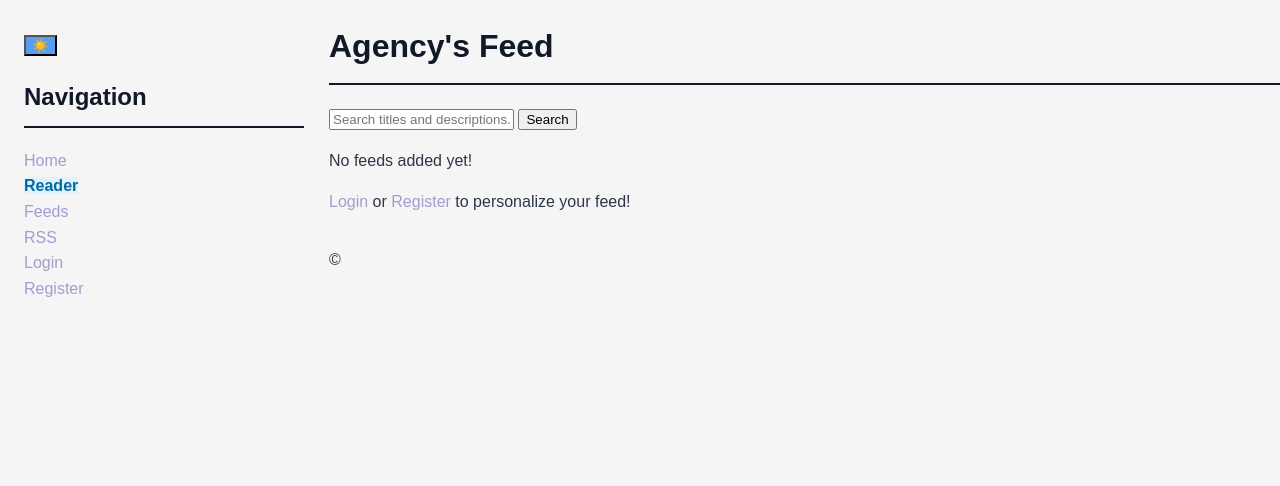
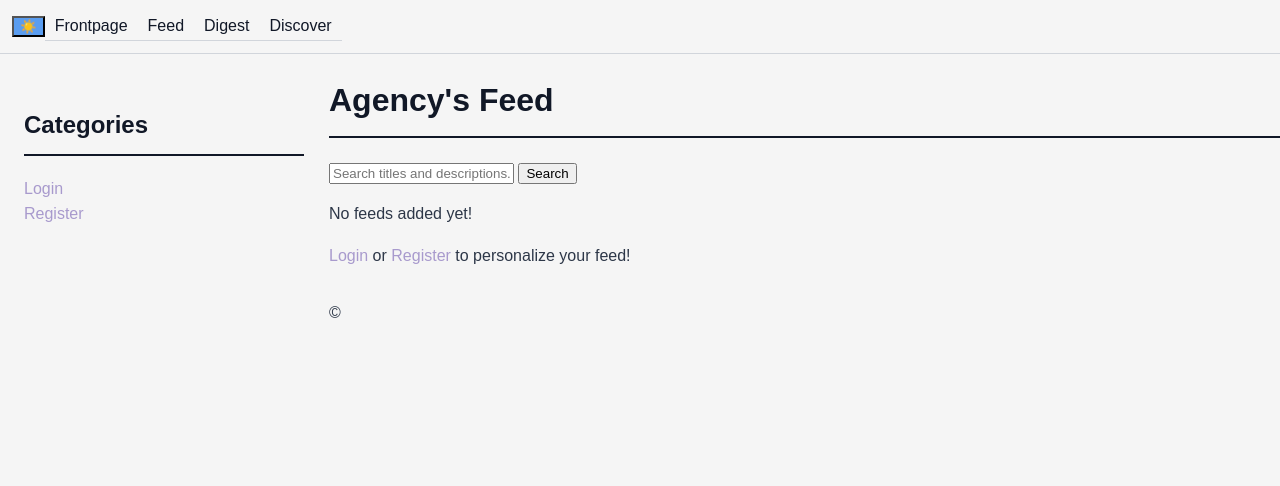
Before and after one commit to kmilanbanda/Agency, a Django app: page /reader/ in a window 1280 px wide. Shown: the top 486 px of the page. Before the commit the page ends 297 px from the top, so only its background shows below. Run offline with Django 5.2, Linux system fonts and the light colour scheme; data that the repository does not hold is empty.

Commit message:
Added topbar and began sidebar rework to base

```diff
--- a/feed/static/feed/css/style.css
+++ b/feed/static/feed/css/style.css
@@ -38,6 +38,12 @@ h1, h2, h3 {
 
 .content {
     margin-bottom: 40px;
+}
+
+.topbar-link {
+    color: var(--heading);
+    border-bottom: 1px solid var(--border);
+    padding: 1px 10px;
 }
 
 .back-link {
@@ -127,6 +133,16 @@ body {
     min-height: 100vh;
 }
 
+.topbar {
+    background-color: var(--bg);
+    border-bottom: 1px solid var(--border);
+    flex-shrink: 0;
+    padding: 12px 12px;
+    display: flex;
+    align-items: center;
+    justify-content: flex-start;
+}
+
 .sidebar {
     width: 280px;
     background-color: var(--bg);
@@ -144,21 +160,6 @@ body {
     flex: 1;
     display: flex;
     flex-direction: column;
-}
-
-.top-bar {
-    height: 64px;
-    background: var(--bg);
-    border-bottom: 1px solid var(--heading);
-    padding: 0 2rem;
-    display: flex;
-    align-items: center;
-    justify-content: space-between;
-}
-
-.dark .top-bar {
-    background: var(--bg);
-    border-bottom-color: var(--heading);
 }
 
 /* Active link highlighting */
--- a/feed/templates/feed/base.html
+++ b/feed/templates/feed/base.html
@@ -16,25 +16,32 @@
     <title>{% block title %}Agency{% endblock %}</title>
     {% load static %}
     <link rel="stylesheet" href="{% static 'feed/css/style.css' %}">
-    <link rel="alternate" type="application/rss+xml" title="Agency RSS" href="{% url 'feed:rss_feed' %}">
 </head>
 
 <body>
+    <!--- Topbar -->
+    <aside class="topbar">
+        <button id="theme-toggle" aria-label="Toggle dark mode">
+            <span class="light-icon">☀️</span>
+            <span class="dark-icon" style="display:none;">🌙</span>
+        </button>
+
+        <!--- Frontpage -->
+        <a href="{% url 'feed:home' %}" class="topbar-link">Frontpage</a>
+        <!--- Feed -->
+        <a href="{% url 'feed:reader' %}" class="topbar-link">Feed</a>
+        <!--- Digest -->
+        <a href="{% url 'feed:reader' %}" class="topbar-link">Digest</a>
+        <!--- Discover -->
+        <a href="{% url 'feed:reader' %}" class="topbar-link">Discover</a>
+    </aside>
+
+
     <div class="layout">
-
         <!--- Sidebar -->
         <aside class="sidebar">
-            <button id="theme-toggle" aria-label="Toggle dark mode">
-                <span class="light-icon">☀️</span>
-                <span class="dark-icon" style="display:none;">🌙</span>
-            </button>
-
-            <h1>Navigation</h1>
+            <h1>Categories</h1>
             <nav>
-                <a href="{% url 'feed:home' %}" class="{% if request.resolver_match.url_name == 'home' %}active{% endif %}">Home</a><br>
-                <a href="{% url 'feed:reader' %}" class="{% if request.resolver_match.url_name == 'reader' %}active{% endif %}">Reader</a><br>
-                <a href="{% url 'feed:feeds' %}" class="{% if request.resolver_match.url_name == 'feeds' %}active{% endif %}">Feeds</a><br>
-                <a href="{% url 'feed:rss_feed' %}">RSS</a><br>
                 {% if user.is_authenticated %}
                     <form method="post" action="{% url 'feed:logout' %}" style="display: inline;">
                         {% csrf_token %}
--- a/feed/templates/feed/base_stripped.html
+++ b/feed/templates/feed/base_stripped.html
@@ -16,7 +16,6 @@
     <title>{% block title %}Agency{% endblock %}</title>
     {% load static %}
     <link rel="stylesheet" href="{% static 'feed/css/style.css' %}">
-    <link rel="alternate" type="application/rss+xml" title="Agency RSS" href="{% url 'feed:rss_feed' %}">
 </head>
 
 <body>
--- a/feed/urls.py
+++ b/feed/urls.py
@@ -1,14 +1,13 @@
 from django.contrib.auth import views as auth_views
 from django.urls import path
 
-from . import feeds, views
+from . import views
 
 app_name = "feed"
 
 urlpatterns = [
     # home, rss and rss reader
     path("", views.home, name="home"),
-    path("rss/", feeds.LatestEntriesFeed(), name="rss_feed"),
     path("reader/", views.reader, name="reader"),
     # user login/logout/register
     path(
```
Also changed, not shown: feed/feeds.py (deleted, +0 -27 lines).
